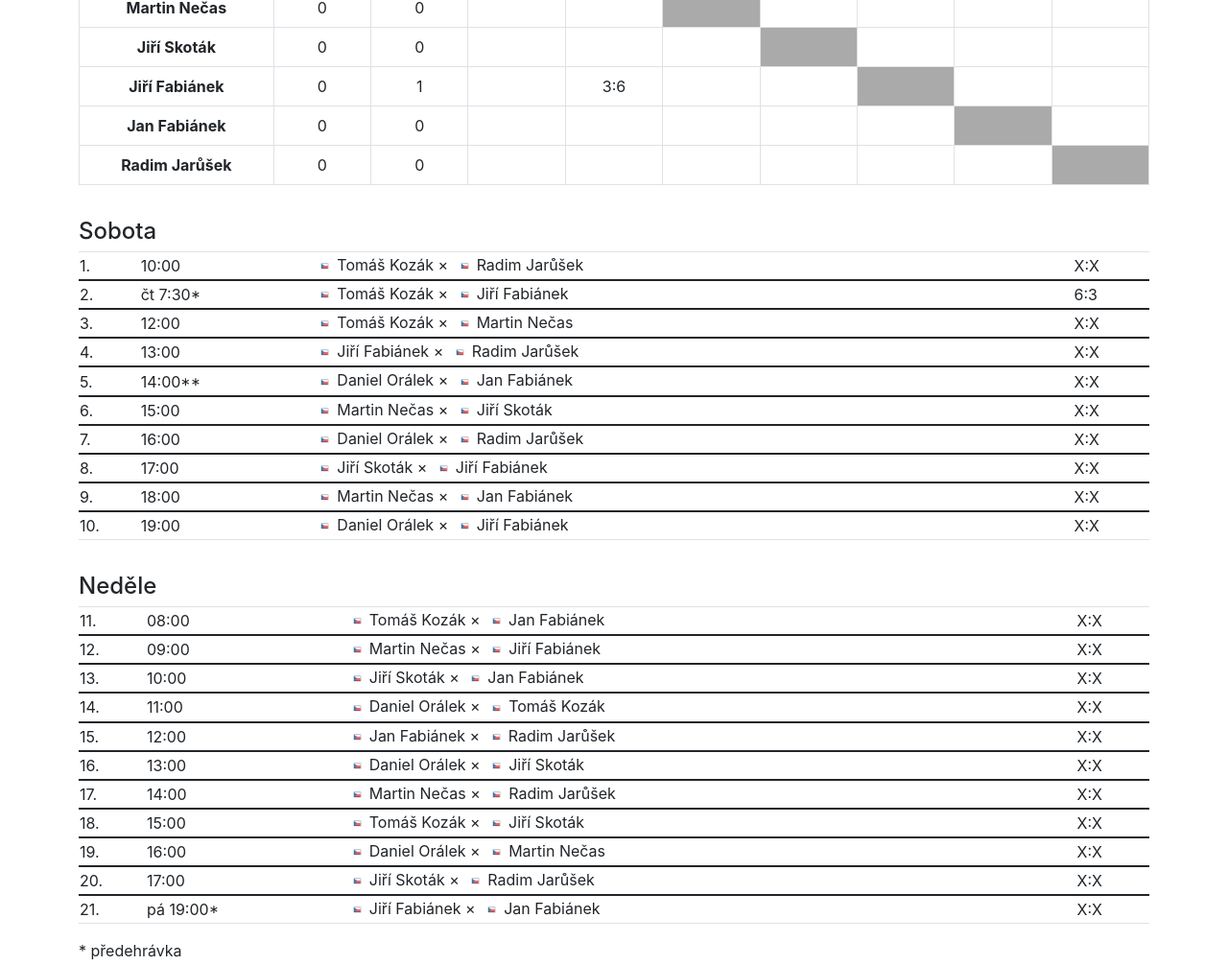
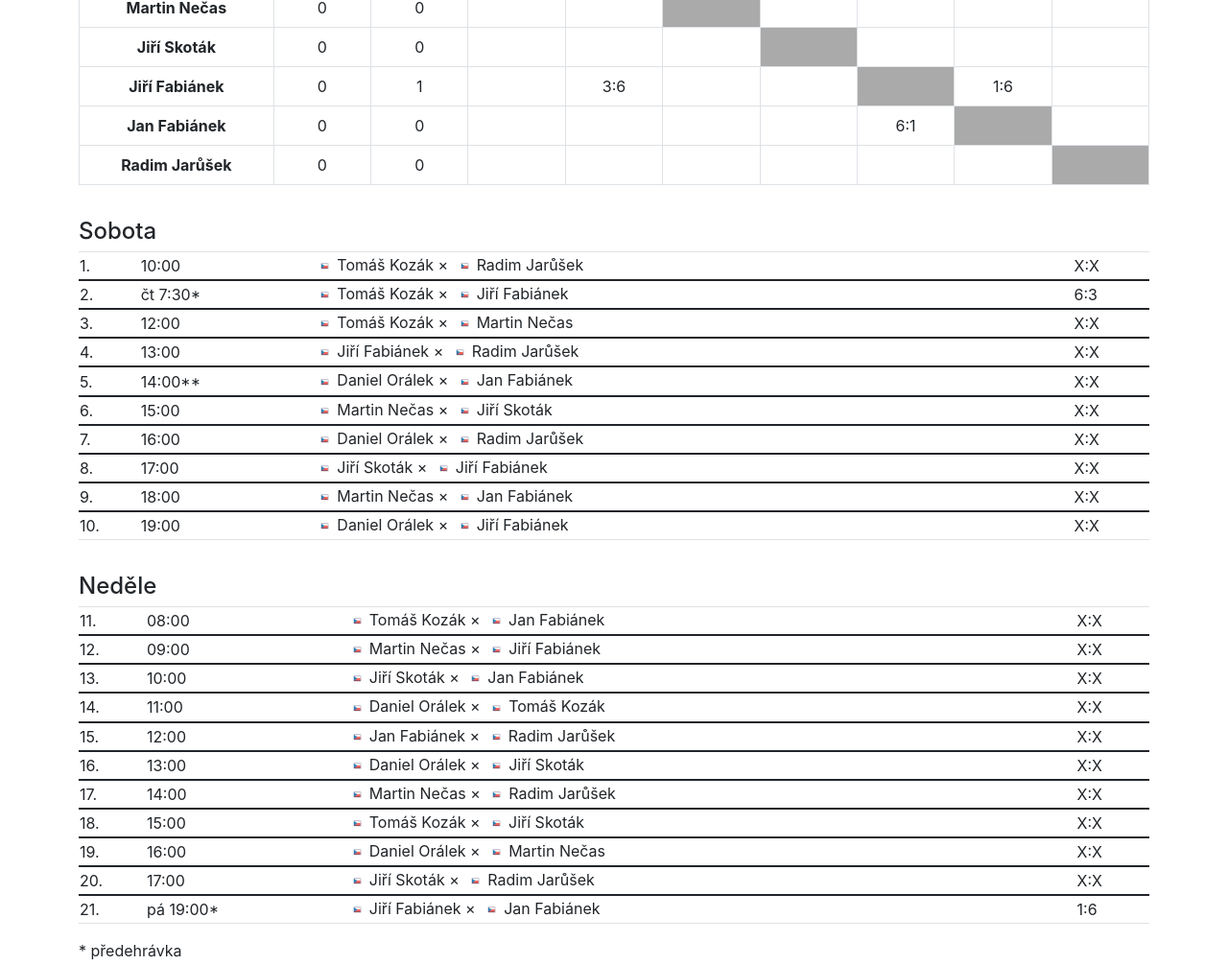
Before and after one commit to kotrzina/court-reservations, a Next.js app in the folder frontend/: page /turnaj/2024-singl in a window 1280 px wide. Shown: the part 669-1675 px from the top of the page at 96% size. Built offline with nearby package versions, Linux system fonts and the light colour scheme.

Commit message:
Tour 2024 - result 21

```diff
--- a/frontend/pages/turnaj/2024-singl.tsx
+++ b/frontend/pages/turnaj/2024-singl.tsx
@@ -161,7 +161,7 @@ const Singl2024: NextPage = () => {
             time: "pá 19:00*",
             player1: "Jiří Fabiánek",
             player2: "Jan Fabiánek",
-            result: "X:X"
+            result: "1:6"
         },
     ]
 
@@ -272,7 +272,7 @@ const Singl2024: NextPage = () => {
                         <td></td>
                         <td></td>
                         <td className={"void"}></td>
-                        <td></td>
+                        <td>1:6</td>
                         <td></td>
                     </tr>
                     <tr>
@@ -283,7 +283,7 @@ const Singl2024: NextPage = () => {
                         <td></td>
                         <td></td>
                         <td></td>
-                        <td></td>
+                        <td>6:1</td>
                         <td className={"void"}></td>
                         <td></td>
                     </tr>
```
